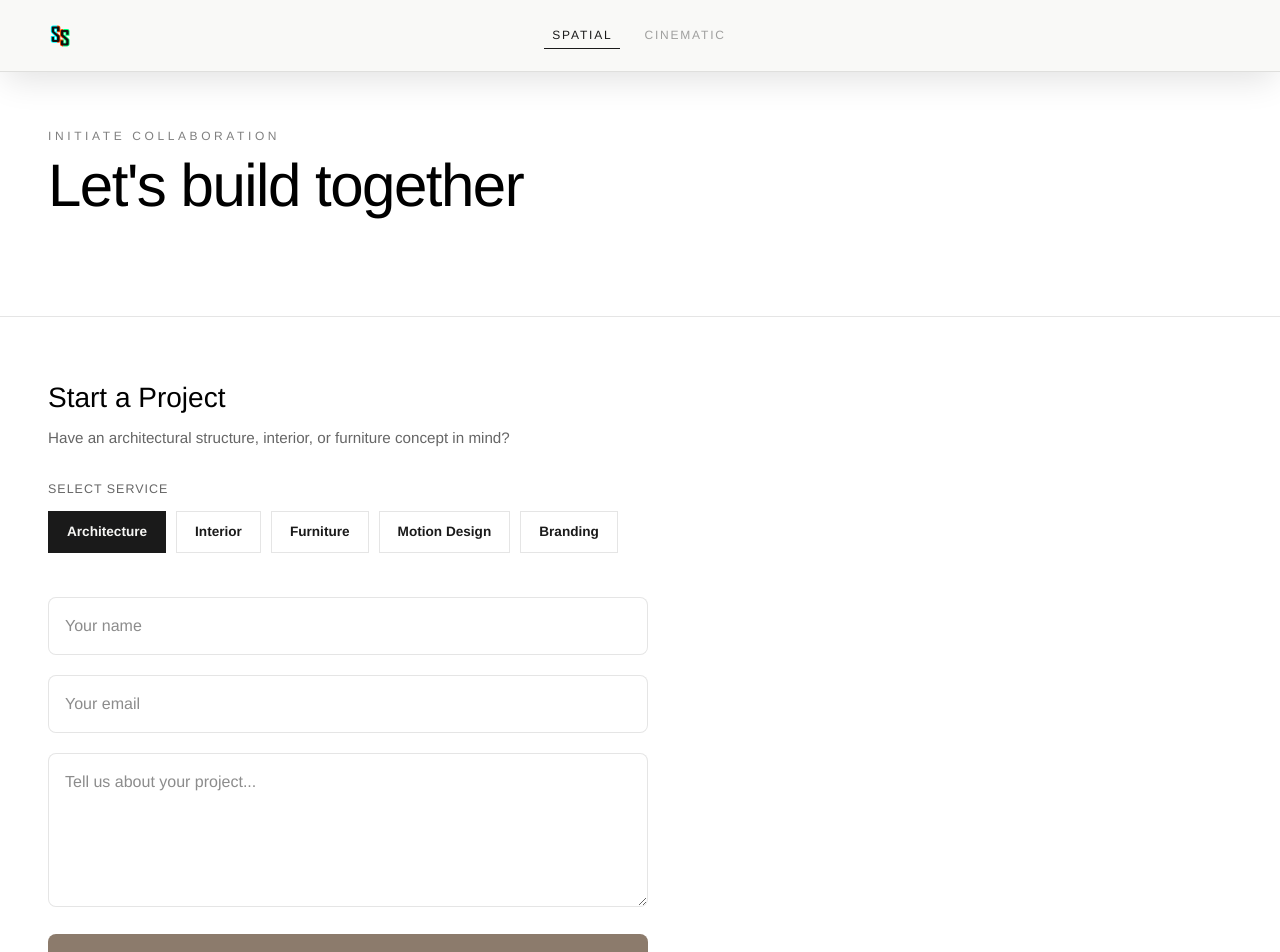
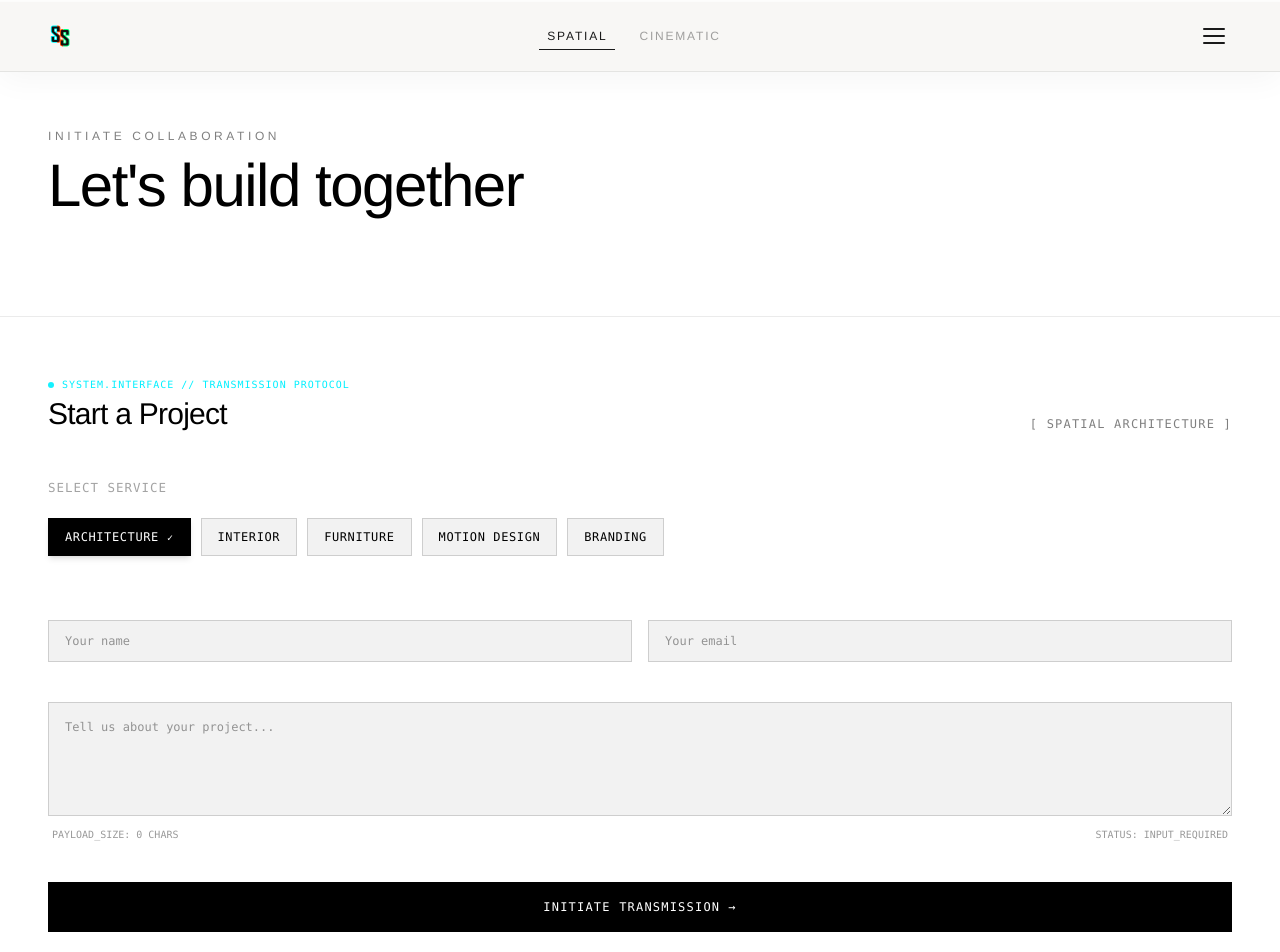
Before and after one commit to s4wsh/siawsh-site, a React (Vite) app: page /contact in a window 1280 px wide. Shown: the top 952 px of the page. Built offline with nearby package versions, Linux system fonts and the light colour scheme.

Commit message:
update contact form UI and telemetry

```diff
--- a/src/components/ContactForm.jsx
+++ b/src/components/ContactForm.jsx
@@ -1,118 +1,286 @@
-import React, { useState } from 'react';
+import React, { useState, useEffect } from 'react';
 import { useStudioTheme } from '../context/ThemeContext.jsx';
 
 export default function ContactForm() {
-  const { mode, t } = useStudioTheme();
+  const { mode, t, isLight } = useStudioTheme();
   const [submitted, setSubmitted] = useState(false);
   const [loading, setLoading] = useState(false);
   const [selectedDiscipline, setSelectedDiscipline] = useState('arch');
+  const [formData, setFormData] = useState({ name: '', email: '', message: '' });
+  const [detectedTag, setDetectedTag] = useState(null);
 
   const disciplines = [
-    { id: 'arch', label: t.contact.disciplines.arch },
-    { id: 'interior', label: t.contact.disciplines.interior },
-    { id: 'furniture', label: t.contact.disciplines.furniture },
-    { id: 'motion', label: t.contact.disciplines.motion },
-    { id: 'branding', label: t.contact.disciplines.branding }
+    { id: 'arch', label: t.contact?.disciplines?.arch || 'Architecture', keywords: ['arch', 'building', 'facade', 'structure', 'site', 'house', 'cad', 'spatial'] },
+    { id: 'interior', label: t.contact?.disciplines?.interior || 'Interior', keywords: ['interior', 'room', 'clinic', 'office', 'salon', 'layout', 'mural'] },
+    { id: 'furniture', label: t.contact?.disciplines?.furniture || 'Furniture', keywords: ['furniture', 'chair', 'table', 'wood', 'product', 'industrial', 'object'] },
+    { id: 'motion', label: t.contact?.disciplines?.motion || 'Motion Design', keywords: ['motion', 'cgi', '3d', 'animation', 'render', 'video', 'blender', 'after effects', 'loop'] },
+    { id: 'branding', label: t.contact?.disciplines?.branding || 'Branding', keywords: ['brand', 'identity', 'logo', 'typography', 'kinetic', 'deck', 'guidelines'] }
   ];
+
+  // AI-like Auto-Detection based on message input
+  useEffect(() => {
+    const text = formData.message.toLowerCase();
+    if (!text || text.length < 5) {
+      setDetectedTag(null);
+      return;
+    }
+
+    for (const item of disciplines) {
+      if (item.keywords.some((kw) => text.includes(kw))) {
+        setDetectedTag(item.id);
+        break;
+      }
+    }
+  }, [formData.message]);
+
+  const handleInputChange = (e) => {
+    const { name, value } = e.target;
+    setFormData((prev) => ({ ...prev, [name]: value }));
+  };
+
+  const handleApplyDetected = (id) => {
+    setSelectedDiscipline(id);
+    setDetectedTag(null);
+  };
 
   const handleSubmit = async (e) => {
     e.preventDefault();
     setLoading(true);
 
-    const formData = new FormData(e.target);
-    formData.append("access_key", "f5778241-8463-452c-8e63-489e789530b3");
-    formData.append("selected_discipline", disciplines.find((item) => item.id === selectedDiscipline)?.label || '');
+    const submitData = new FormData();
+    submitData.append("access_key", "f5778241-8463-452c-8e63-489e789530b3");
+    submitData.append("name", formData.name);
+    submitData.append("email", formData.email);
+    submitData.append("message", formData.message);
+    submitData.append(
+      "selected_discipline",
+      disciplines.find((item) => item.id === selectedDiscipline)?.label || ''
+    );
 
     try {
       const response = await fetch("https://api.web3forms.com/submit", {
         method: "POST",
-        body: formData,
+        body: submitData,
       });
 
       const data = await response.json();
 
       if (data.success) {
         setSubmitted(true);
-        e.target.reset();
       } else {
-        alert(t.contact.submitError);
+        alert(t.contact?.submitError || 'Submission failed. Please try again.');
       }
     } catch (error) {
-      alert(t.contact.connectionError);
+      alert(t.contact?.connectionError || 'Connection error.');
     } finally {
       setLoading(false);
     }
   };
 
   return (
-    <section className="contact-section" id="contact">
-      {/* Standardized max-width container wrapper */}
+    <section className="contact-section py-8 md:py-12 relative overflow-hidden" id="contact">
       <div className="mx-auto max-w-7xl px-6 md:px-12 w-full">
-        <div className="contact-container">
-          <h2>{t.contact?.title}</h2>
-          <p className="contact-subtitle">
-            {mode === 'spatial'
-              ? t.contact?.descSpatial
-              : t.contact?.descCinematic}
+
+        {/* Container Header with Status Telemetry */}
+        <div className="flex flex-col md:flex-row md:items-end justify-between mb-6 pb-4 border-b border-white/10 gap-2">
+          <div>
+            <div className="flex items-center gap-2 mb-1">
+              <span className="h-1.5 w-1.5 rounded-full bg-[#00f0ff] animate-pulse" />
+              <span className="text-[10px] font-mono uppercase tracking-widest text-[#00f0ff]">
+                SYSTEM.INTERFACE // TRANSMISSION PROTOCOL
+              </span>
+            </div>
+            <h2 className="text-2xl md:text-3xl font-light tracking-tight">{t.contact?.title || 'Start a Project'}</h2>
+          </div>
+          <p className="text-xs font-mono opacity-50 uppercase tracking-widest">
+            {mode === 'spatial' ? '[ SPATIAL ARCHITECTURE ]' : '[ CINEMATIC & MOTION ]'}
           </p>
+        </div>
 
         {submitted ? (
-            <div className="success-message">
-              <h3>{t.contact?.successTitle}</h3>
-              <p>{t.contact?.successDesc}</p>
+          /* Futuristic Success Screen */
+          <div className={`p-8 border rounded-none relative overflow-hidden ${
+            isLight ? 'border-black/20 bg-black/5' : 'border-[#00f0ff]/30 bg-[#00f0ff]/5'
+          }`}>
+            <div className="space-y-3">
+              <span className="text-xs font-mono text-[#00f0ff] tracking-widest uppercase block">
+                [ TRANSMISSION_SUCCESSFUL ]
+              </span>
+              <h3 className="text-2xl font-light tracking-tight">
+                {t.contact?.successTitle || 'Inquiry Encrypted & Dispatched'}
+              </h3>
+              <p className="text-sm opacity-70 max-w-xl leading-relaxed">
+                {t.contact?.successDesc || 'Thank you for initiating contact. Your project specs have been logged and routed directly to the studio lead. Expect a direct response within 24 hours.'}
+              </p>
+              <button
+                type="button"
+                onClick={() => {
+                  setSubmitted(false);
+                  setFormData({ name: '', email: '', message: '' });
+                }}
+                className={`mt-4 px-6 py-2.5 text-xs font-mono uppercase tracking-wider border rounded-none transition-all duration-300 ${
+                  isLight
+                    ? 'border-black bg-black text-white hover:bg-transparent hover:text-black'
+                    : 'border-[#00f0ff] text-[#00f0ff] hover:bg-[#00f0ff] hover:text-black'
+                }`}
+              >
+                Send Another Transmission →
+              </button>
+            </div>
           </div>
         ) : (
-            <form className="contact-form" onSubmit={handleSubmit}>
-              {/* Discipline Selection Buttons */}
-              <div className="discipline-selector">
-                <label className="field-label">{t.contact.disciplineLabel}</label>
-                <div className="discipline-grid">
-                  {disciplines.map((item) => (
+          <form className="contact-form space-y-5" onSubmit={handleSubmit}>
+
+            {/* Discipline Selector */}
+            <div className="discipline-selector space-y-2">
+              <div className="flex items-center justify-between">
+                <label className="field-label text-[11px] font-mono uppercase tracking-widest opacity-60">
+                  {t.contact?.disciplineLabel || 'Select Primary Discipline'}
+                </label>
+                {detectedTag && detectedTag !== selectedDiscipline && (
+                  <button
+                    type="button"
+                    onClick={() => handleApplyDetected(detectedTag)}
+                    className="text-[10px] font-mono text-[#00f0ff] underline hover:opacity-80 transition-opacity uppercase tracking-wider"
+                  >
+                    ✦ Auto-detected: Switch to {disciplines.find(d => d.id === detectedTag)?.label}?
+                  </button>
+                )}
+              </div>
+
+              <div className="discipline-grid flex flex-wrap gap-2">
+                {disciplines.map((item) => {
+                  const isActive = selectedDiscipline === item.id;
+                  const isSuggested = detectedTag === item.id && !isActive;
+
+                  return (
                     <button
                       type="button"
                       key={item.id}
-                      className={`discipline-pill ${selectedDiscipline === item.id ? 'active' : ''}`}
+                      className={`relative px-4 py-2.5 text-xs uppercase tracking-wider font-mono border rounded-none transition-all duration-300 ${
+                        isActive
+                          ? isLight
+                            ? 'bg-black text-white border-black shadow-md'
+                            : 'bg-white text-black border-white shadow-md'
+                          : isSuggested
+                          ? 'border-[#00f0ff] bg-[#00f0ff]/10 text-[#00f0ff] animate-pulse'
+                          : isLight
+                            ? 'border-black/15 bg-black/5 text-black hover:border-black/40'
+                            : 'border-white/15 bg-white/5 text-white hover:border-white/40'
+                      }`}
                       onClick={() => setSelectedDiscipline(item.id)}
                     >
                       {item.label}
+                      {isActive && <span className="ml-2 text-[10px] font-bold">✓</span>}
                     </button>
-                  ))}
+                  );
+                })}
               </div>
             </div>
 
-              <div className="form-group">
+            {/* Form Inputs Grid */}
+            <div className="grid grid-cols-1 md:grid-cols-2 gap-4">
+              <div className="form-group relative">
                 <input
                   type="text"
                   name="name"
-                  placeholder={t.contact?.namePlaceholder}
+                  value={formData.name}
+                  onChange={handleInputChange}
+                  placeholder={t.contact?.namePlaceholder || 'Name / Organization'}
                   required
-                  className="form-input"
+                  className={`w-full px-4 py-3 rounded-none border text-xs font-mono transition-all duration-200 focus:outline-none ${
+                    isLight
+                      ? 'bg-black/5 border-black/15 text-black placeholder:text-black/40 focus:border-black'
+                      : 'bg-white/5 border-white/15 text-white placeholder:text-white/40 focus:border-[#00f0ff]'
+                  }`}
                 />
               </div>
-              <div className="form-group">
+
+              <div className="form-group relative">
                 <input
                   type="email"
                   name="email"
-                  placeholder={t.contact?.emailPlaceholder}
+                  value={formData.email}
+                  onChange={handleInputChange}
+                  placeholder={t.contact?.emailPlaceholder || 'Direct Email Address'}
                   required
-                  className="form-input"
+                  className={`w-full px-4 py-3 rounded-none border text-xs font-mono transition-all duration-200 focus:outline-none ${
+                    isLight
+                      ? 'bg-black/5 border-black/15 text-black placeholder:text-black/40 focus:border-black'
+                      : 'bg-white/5 border-white/15 text-white placeholder:text-white/40 focus:border-[#00f0ff]'
+                  }`}
                 />
               </div>
-              <div className="form-group">
+            </div>
+
+            {/* Message Area */}
+            <div className="form-group relative">
               <textarea
                 name="message"
-                  placeholder={t.contact?.msgPlaceholder}
+                value={formData.message}
+                onChange={handleInputChange}
+                placeholder={t.contact?.msgPlaceholder || 'Describe your vision, scope, spatial dimensions, or motion deliverables...'}
                 rows="5"
                 required
-                  className="form-input"
+                className={`w-full p-4 rounded-none border text-xs font-mono transition-all duration-200 focus:outline-none resize-y ${
+                  isLight
+                    ? 'bg-black/5 border-black/15 text-black placeholder:text-black/40 focus:border-black'
+                    : 'bg-white/5 border-white/15 text-white placeholder:text-white/40 focus:border-[#00f0ff]'
+                }`}
               ></textarea>
+
+              {/* Character Telemetry */}
+              <div className="flex justify-between items-center mt-1 px-1 text-[10px] font-mono opacity-40">
+                <span>PAYLOAD_SIZE: {formData.message.length} CHARS</span>
+                <span>STATUS: {formData.message.length > 20 ? 'READY_FOR_DISPATCH' : 'INPUT_REQUIRED'}</span>
               </div>
-              <button type="submit" className="submit-btn" disabled={loading}>
-                {loading ? t.contact?.btnSending : t.contact?.btnSend}
+            </div>
+
+            {/* Real-Time Live Command Summary */}
+            {(formData.name || formData.email || formData.message) && (
+              <div className={`p-3 border rounded-none font-mono text-[11px] space-y-1 ${
+                isLight ? 'border-black/10 bg-black/5 text-black/70' : 'border-white/10 bg-white/5 text-white/70'
+              }`}>
+                <div className="flex items-center justify-between text-[10px] opacity-50 uppercase border-b border-white/10 pb-1">
+                  <span>TELEMETRY_PREVIEW</span>
+                  <span>CONFIDENTIAL</span>
+                </div>
+                <div className="grid grid-cols-1 sm:grid-cols-3 gap-2 pt-1">
+                  <div><span className="opacity-40">CLIENT:</span> {formData.name || '—'}</div>
+                  <div><span className="opacity-40">TARGET:</span> {disciplines.find(d => d.id === selectedDiscipline)?.label}</div>
+                  <div><span className="opacity-40">CONTACT:</span> {formData.email || '—'}</div>
+                </div>
+              </div>
+            )}
+
+            {/* Action Submit Button */}
+            <button
+              type="submit"
+              disabled={loading}
+              className={`w-full py-4 rounded-none border text-xs uppercase tracking-widest font-mono transition-all duration-300 relative overflow-hidden group ${
+                isLight
+                  ? 'border-black bg-black text-white hover:bg-transparent hover:text-black'
+                  : 'border-white bg-white text-black hover:bg-[#00f0ff] hover:border-[#00f0ff] hover:text-black'
+              }`}
+            >
+              <span className="relative z-10 flex items-center justify-center gap-2">
+                {loading ? (
+                  <>
+                    <span className="inline-block animate-spin">⚡</span>
+                    <span>ENCRYPTING & DISPATCHING...</span>
+                  </>
+                ) : (
+                  <>
+                    <span>INITIATE TRANSMISSION</span>
+                    <span className="transition-transform group-hover:translate-x-1">→</span>
+                  </>
+                )}
+              </span>
             </button>
+
           </form>
         )}
-        </div>
+
       </div>
     </section>
   );
--- a/src/components/Navbar.css
+++ b/src/components/Navbar.css
@@ -1,26 +1,26 @@
-:root {
+:root,
+[data-theme='spatial'] {
+  --bg-color: #f7f7f5;
+  --bg-color-glass: rgba(240, 238, 233, 0.45);
+  --text-color: #1a1a1a;
+  --accent-color: #8c7b6c;
+  --card-bg: #ffffff;
+  --border-color: rgba(0, 0, 0, 0.08);
+  --glass-border-top: rgba(255, 255, 255, 0.7);
+  --glass-reflection: inset 0 1px 0 0 rgba(255, 255, 255, 0.6), 0 8px 32px 0 rgba(0, 0, 0, 0.04);
+  --font-family: 'Helvetica Neue', Arial, sans-serif;
   --transition-speed: 0.4s;
 }
 
-/* Spatial Theme - Architecture & Furniture */
-[data-theme='spatial'] {
-  --bg-color: #f7f7f5;
-  --bg-color-glass: rgba(247, 247, 245, 0.75);
-  --text-color: #1a1a1a;
-  --accent-color: #8c7b6c;
-  --card-bg: #ffffff;
-  --border-color: rgba(0, 0, 0, 0.1);
-  --font-family: 'Helvetica Neue', Arial, sans-serif;
-}
-
-/* Cinematic Theme - Graphics & Motion */
 [data-theme='cinematic'] {
   --bg-color: #0b0b0d;
-  --bg-color-glass: rgba(11, 11, 13, 0.75);
+  --bg-color-glass: rgba(11, 11, 13, 0.55);
   --text-color: #f0f0f3;
   --accent-color: #00f0ff;
   --card-bg: #16161a;
-  --border-color: rgba(255, 255, 255, 0.1);
+  --border-color: rgba(255, 255, 255, 0.08);
+  --glass-border-top: rgba(255, 255, 255, 0.15);
+  --glass-reflection: inset 0 1px 0 0 rgba(255, 255, 255, 0.12), 0 12px 40px 0 rgba(0, 0, 0, 0.5);
   --font-family: 'Inter', sans-serif;
 }
 
@@ -33,7 +33,7 @@ body {
   transition: background-color var(--transition-speed), color var(--transition-speed);
 }
 
-/* Glassmorphism Navigation Bar */
+/* Realistic Glassmorphism Navigation Bar */
 .navbar-glass {
   position: fixed;
   top: 0;
@@ -45,11 +45,13 @@ body {
   justify-content: space-between;
   align-items: center;
   padding: 16px 0;
+  background-color: var(--bg-color-glass);
   border-bottom: 1px solid var(--border-color);
-  background-color: var(--bg-color-glass);
-  -webkit-backdrop-filter: blur(16px) saturate(180%);
-  backdrop-filter: blur(16px) saturate(180%);
-  transition: transform 0.4s cubic-bezier(0.16, 1, 0.3, 1), border-color var(--transition-speed), background-color var(--transition-speed);
+  border-top: 1px solid var(--glass-border-top);
+  box-shadow: var(--glass-reflection);
+  -webkit-backdrop-filter: blur(20px) saturate(140%);
+  backdrop-filter: blur(20px) saturate(140%);
+  transition: transform 0.4s cubic-bezier(0.16, 1, 0.3, 1), border-color var(--transition-speed), background-color var(--transition-speed), box-shadow var(--transition-speed);
 }
 
 .navbar-hidden {
@@ -99,20 +101,27 @@ body {
   cursor: pointer;
   display: flex;
   flex-direction: column;
+  justify-content: center;
+  align-items: center;
   gap: 5px;
-  padding: 6px;
+  padding: 8px;
+  width: 36px;
+  height: 36px;
+  box-sizing: border-box;
 }
 
 .hamburger-btn .bar {
   display: block;
   width: 22px;
-  height: 1.5px;
-  background-color: var(--text-color);
-  transition: transform 0.3s ease, opacity 0.3s ease;
+  height: 2px;
+  background-color: currentColor;
+  color: var(--text-color);
+  border-radius: 1px;
+  transition: transform 0.3s ease, opacity 0.3s ease, background-color 0.3s ease;
 }
 
 .hamburger-btn.open .bar:nth-child(1) {
-  transform: translateY(6.5px) rotate(45deg);
+  transform: translateY(7px) rotate(45deg);
 }
 
 .hamburger-btn.open .bar:nth-child(2) {
@@ -120,7 +129,7 @@ body {
 }
 
 .hamburger-btn.open .bar:nth-child(3) {
-  transform: translateY(-6.5px) rotate(-45deg);
+  transform: translateY(-7px) rotate(-45deg);
 }
 
 /* Glass Slide-out Menu Overlay */
@@ -129,8 +138,8 @@ body {
   inset: 0;
   z-index: 90;
   background-color: var(--bg-color-glass);
-  -webkit-backdrop-filter: blur(24px);
-  backdrop-filter: blur(24px);
+  -webkit-backdrop-filter: blur(28px) saturate(150%);
+  backdrop-filter: blur(28px) saturate(150%);
   display: flex;
   flex-direction: column;
   justify-content: center;
```
Lines whose indentation alone changed are shown as unchanged.
